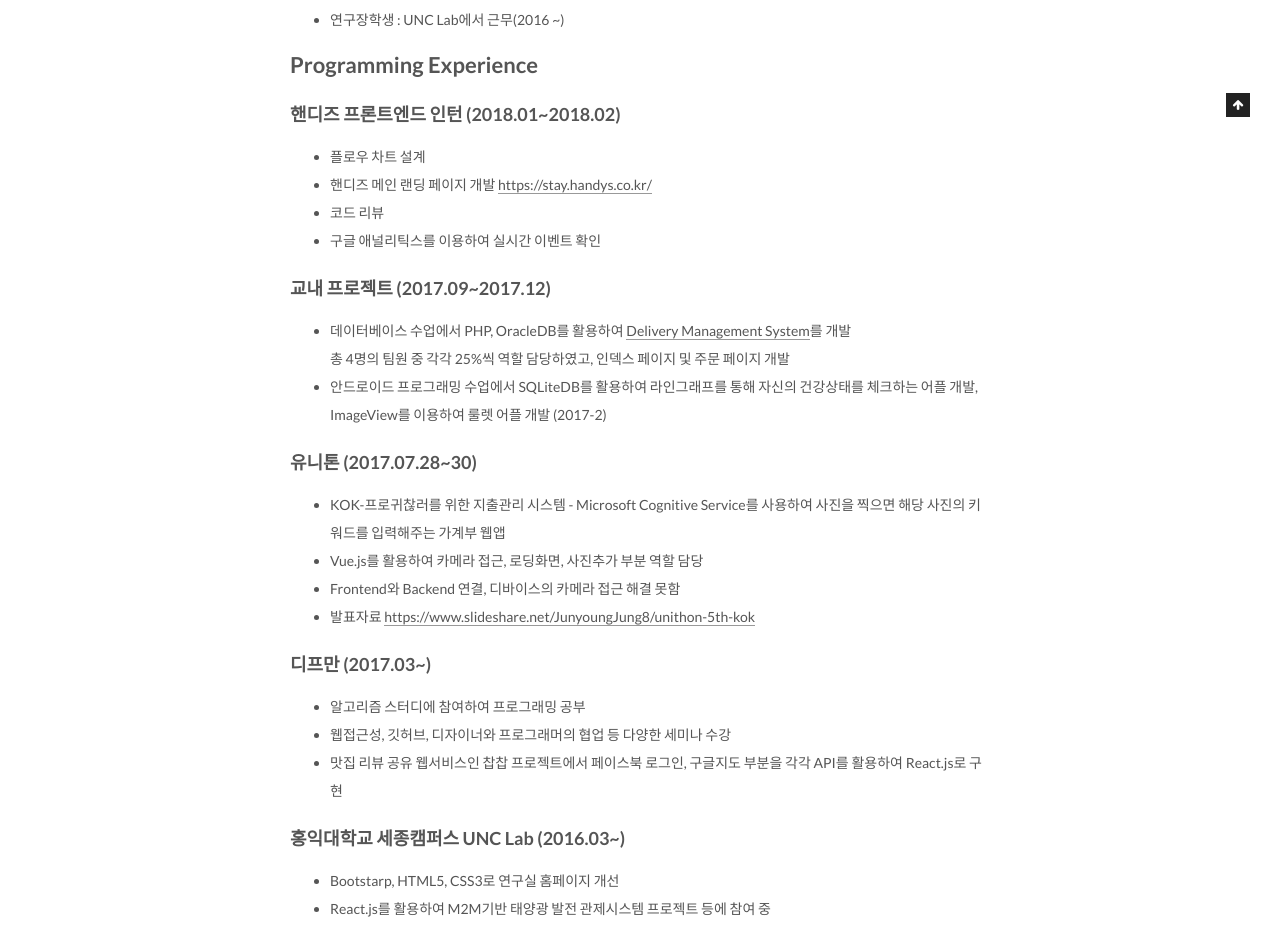
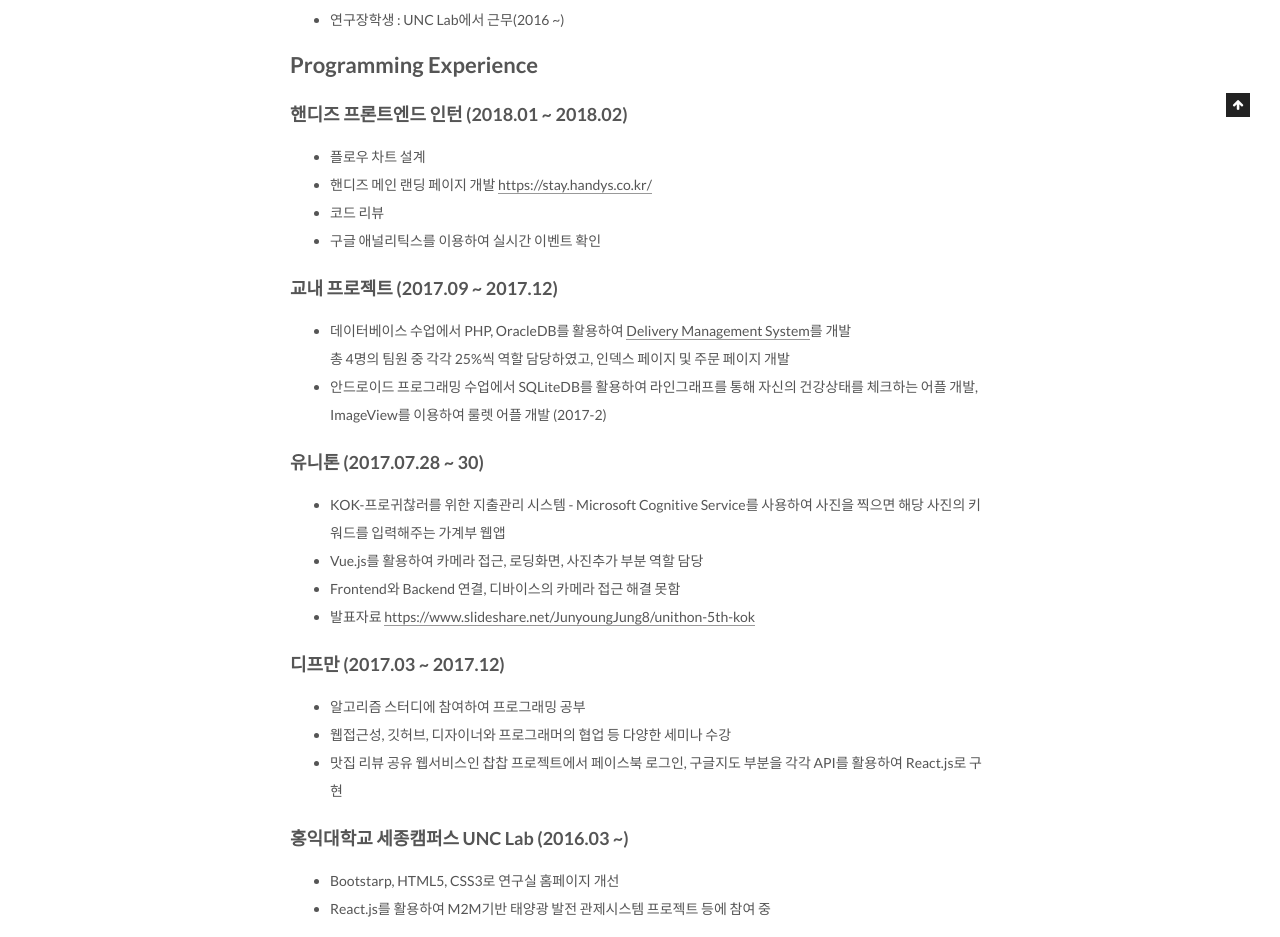
Before and after one commit to groovypark/groovypark.github.io, a Jekyll site: the page built from about/index.md, in a window 1280 px wide. Shown: the part 883-1820 px from the top of the page. Built offline with Jekyll 4.4.1, drawn with Linux system fonts in a browser that asks for light colours.

Commit message:
Update About page

```diff
--- a/about/index.md
+++ b/about/index.md
@@ -23,33 +23,33 @@
 
 # Programming Experience
 
-### 핸디즈 프론트엔드 인턴 (2018.01~2018.02)
+### 핸디즈 프론트엔드 인턴 (2018.01 ~ 2018.02)
 
 * 플로우 차트 설계
 * 핸디즈 메인 랜딩 페이지 개발 [https://stay.handys.co.kr/](https://stay.handys.co.kr/)
 * 코드 리뷰
 * 구글 애널리틱스를 이용하여 실시간 이벤트 확인
 
-### 교내 프로젝트 (2017.09~2017.12)
+### 교내 프로젝트 (2017.09 ~ 2017.12)
 
 * 데이터베이스 수업에서 PHP, OracleDB를 활용하여 [Delivery Management System](http://cic.hongik.ac.kr/a_team/a_team7/index.php)를 개발<br/>
 총 4명의 팀원 중 각각 25%씩 역할 담당하였고, 인덱스 페이지 및 주문 페이지 개발
 * 안드로이드 프로그래밍 수업에서 SQLiteDB를 활용하여 라인그래프를 통해 자신의 건강상태를 체크하는 어플 개발, ImageView를 이용하여 룰렛 어플 개발 (2017-2)
 
-### 유니톤 (2017.07.28~30)
+### 유니톤 (2017.07.28 ~ 30)
 
 * KOK-프로귀찮러를 위한 지출관리 시스템 - Microsoft Cognitive Service를 사용하여 사진을 찍으면 해당 사진의 키워드를 입력해주는 가계부 웹앱
 * Vue.js를 활용하여 카메라 접근, 로딩화면, 사진추가 부분 역할 담당
 * Frontend와 Backend 연결, 디바이스의 카메라 접근 해결 못함
 * 발표자료 [https://www.slideshare.net/JunyoungJung8/unithon-5th-kok](https://www.slideshare.net/JunyoungJung8/unithon-5th-kok)
 
-### 디프만 (2017.03~)
+### 디프만 (2017.03 ~ 2017.12)
 
 * 알고리즘 스터디에 참여하여 프로그래밍 공부
 * 웹접근성, 깃허브, 디자이너와 프로그래머의 협업 등 다양한 세미나 수강
 * 맛집 리뷰 공유 웹서비스인 찹찹 프로젝트에서 페이스북 로그인, 구글지도 부분을 각각 API를 활용하여 React.js로 구현
 
-### 홍익대학교 세종캠퍼스 UNC Lab (2016.03~)
+### 홍익대학교 세종캠퍼스 UNC Lab (2016.03 ~)
 
 * Bootstarp, HTML5, CSS3로 연구실 홈페이지 개선
 * React.js를 활용하여 M2M기반 태양광 발전 관제시스템 프로젝트 등에 참여 중
```
